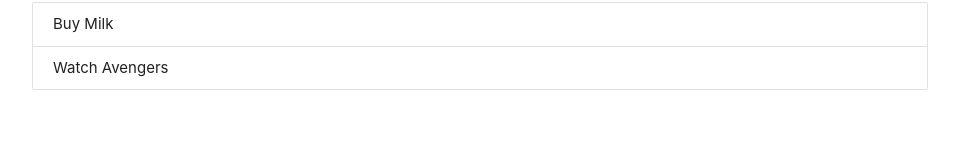
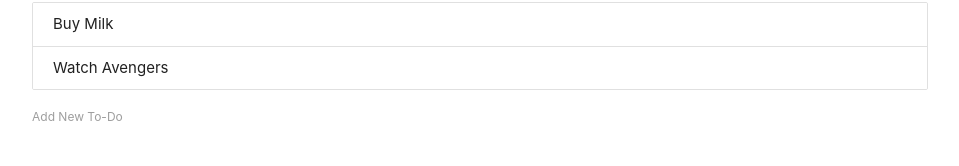
Before and after one commit to AEDesigns/React-To-Do, a React (Create React App) app: page / in a window 1280 px wide. Shown: the part 134-300 px from the top of the page, without its empty margins (160-1119 px from the left). Built offline with nearby package versions, Linux system fonts and the light colour scheme.

Commit message:
Set state on submit/clear input form on submit

```diff
--- a/src/App.js
+++ b/src/App.js
@@ -1,5 +1,6 @@
 import React, {Component} from 'react'
 import Todos from './todos'
+import AddTodo from './addform'
 
 export default class App extends Component {
     state = {
@@ -16,11 +17,19 @@
             todos
         })
     }
+    addToDo = (todo) => {
+        todo.id = Math.random();
+        let todos = [...this.state.todos, todo]
+        this.setState({
+            todos
+        })
+    }
     render() {
         return (
             <div className="todo-app container">
                 <h1 className="center blue-text">Todo's</h1>
                 <Todos todos={this.state.todos} deleteToDo={this.deleteToDo}/>
+                <AddTodo addToDo={this.addToDo}/>
             </div>
         )
     }
--- /dev/null
+++ b/src/addform.js
@@ -0,0 +1,27 @@
+import React, {Component} from 'react'
+
+export default class AddTodo extends Component {
+    state={
+        content: ''
+    }
+    handleChange = (e) => {
+        this.setState({
+            content: e.target.value
+        })
+    }
+    handleSubmit = (e) => {
+        e.preventDefault();
+        this.props.addToDo(this.state);
+        this.setState({
+            content: ''
+        })
+    }
+    render(){
+        return(
+            <form onSubmit={this.handleSubmit}>
+                <label>Add New To-Do</label>
+                <input type="text" onChange={this.handleChange} value={this.state.content}/>
+            </form>
+        )
+    }
+}
```
